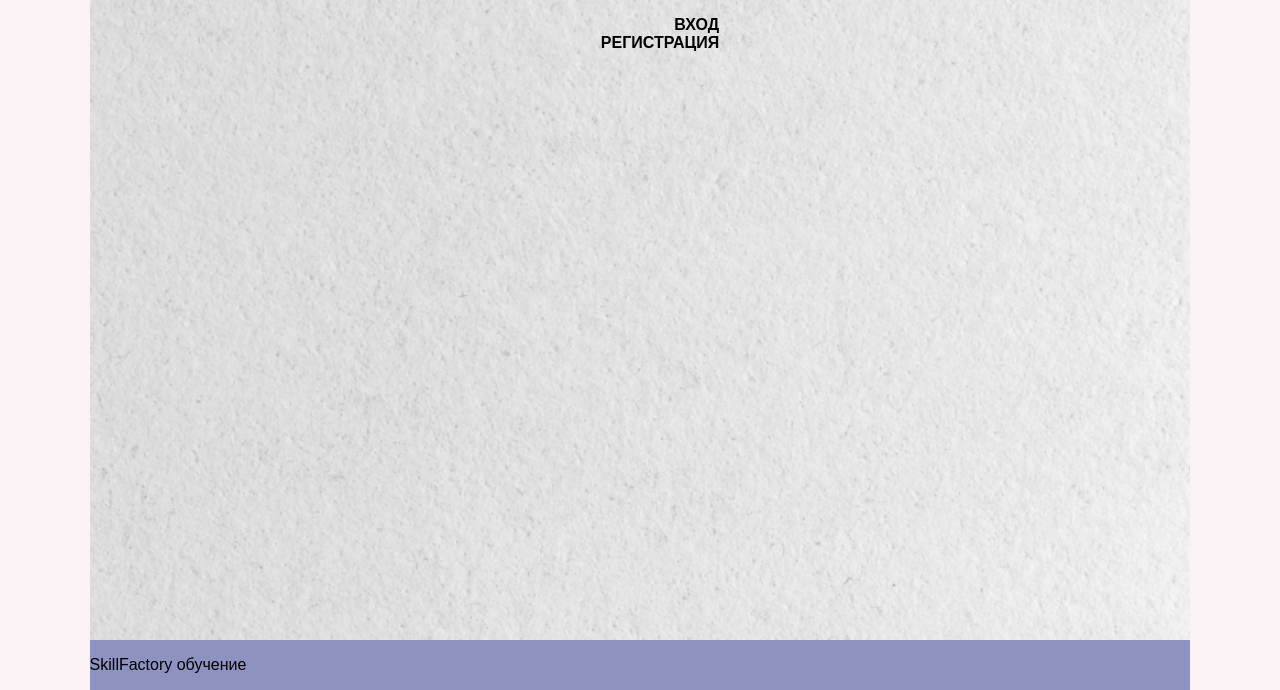
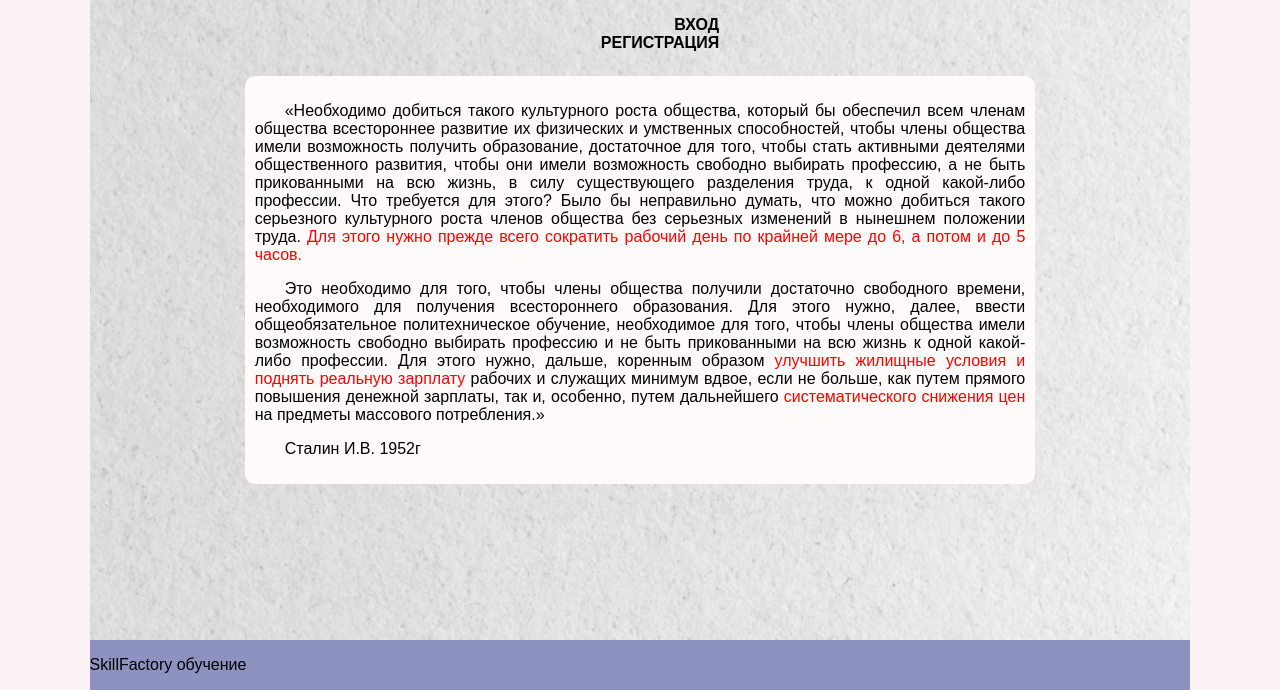
Before and after one commit to SergeyK1983/RepNewsPortal, a Django app: page / in a window 1280 px wide. Shown: the part 150-840 px from the top of the page. Run offline with Django 4.2, Linux system fonts and the light colour scheme; parts of the project's set-up code (start-up, migrations or seed data) failed here and were passed over; some web fonts are replaced.

Commit message:
commit_woork18

```diff
--- a/NewsPaper/templates/news/index.html
+++ b/NewsPaper/templates/news/index.html
@@ -14,3 +14,26 @@
 <!-- <p><a href="/news/"> Читать полностью ... </a></p> -->
 
 {% endblock index %}
+{% block content %}
+<style>
+    .red {
+        color: red;
+    }
+    .stalin {
+        text-indent: 30px;
+        text-align: justify;
+    }
+</style>
+<div class="post">
+    <p class="stalin">
+        «Необходимо добиться такого культурного роста общества, который бы обеспечил всем членам общества всестороннее развитие их физических и умственных способностей, чтобы члены общества имели возможность получить образование, достаточное для того, чтобы стать активными деятелями общественного развития, чтобы они имели возможность свободно выбирать профессию, а не быть прикованными на всю жизнь, в силу существующего разделения труда, к одной какой-либо профессии.
+        Что требуется для этого? Было бы неправильно думать, что можно добиться такого серьезного культурного роста членов общества без серьезных изменений в нынешнем положении труда. <span class="red"> Для этого нужно прежде всего сократить рабочий день по крайней мере до 6, а потом и до 5 часов.</span>
+    </p>
+    <p class="stalin">
+        Это необходимо для того, чтобы члены общества получили достаточно свободного времени, необходимого для получения всестороннего образования. Для этого нужно, далее, ввести общеобязательное политехническое обучение, необходимое для того, чтобы члены общества имели возможность свободно выбирать профессию и не быть прикованными на всю жизнь к одной какой-либо профессии. Для этого нужно, дальше, коренным образом <span class="red">улучшить жилищные условия и поднять реальную зарплату</span> рабочих и служащих минимум вдвое, если не больше, как путем прямого повышения денежной зарплаты, так и, особенно, путем дальнейшего <span class="red">систематического снижения цен</span> на предметы массового потребления.»
+    </p>
+    <p class="stalin">
+        Сталин И.В. 1952г
+    </p>
+</div>
+{% endblock content %}
```
Also changed, not shown: 4 other files.
